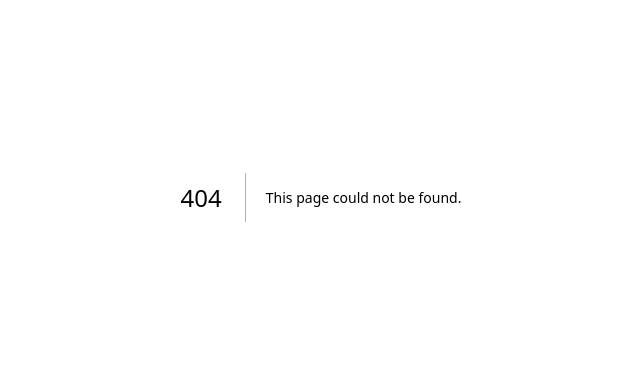
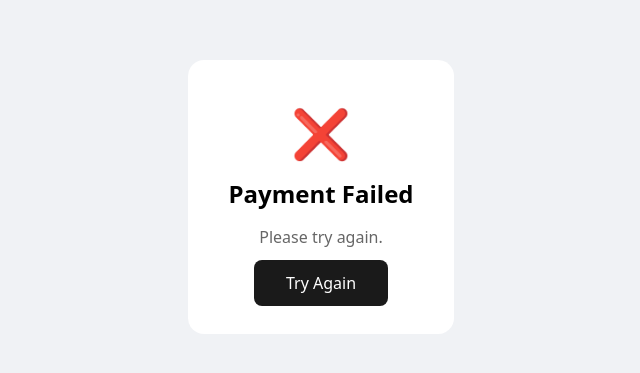
Before and after one commit to Tobias-Sage/specialtowinning, a Next.js app: page /payment/failed in a window 1280 px wide. Before the commit this address had no page. Shown: the part 203-576 px from the top of the page, without its empty margins (319-959 px from the left). Built offline with nearby package versions, Linux system fonts and the light colour scheme.

Commit message:
Create page.tsx

```diff
--- /dev/null
+++ b/app/payment/failed/page.tsx
@@ -0,0 +1,15 @@
+// app/payment/failed/page.tsx
+"use client";
+import Link from "next/link";
+export default function FailedPage() {
+  return (
+    <div style={{ minHeight: "100vh", display: "flex", justifyContent: "center", alignItems: "center", background: "#f0f2f5", fontFamily: "system-ui, sans-serif" }}>
+      <div style={{ background: "white", padding: "40px", borderRadius: "16px", textAlign: "center", maxWidth: "400px" }}>
+        <div style={{ fontSize: "48px", marginBottom: "12px" }}>❌</div>
+        <h1 style={{ fontSize: "24px", fontWeight: "700", margin: "0 0 8px 0" }}>Payment Failed</h1>
+        <p style={{ color: "#666", marginBottom: "24px" }}>Please try again.</p>
+        <Link href="/" style={{ padding: "12px 32px", background: "#1a1a1a", color: "white", borderRadius: "8px", textDecoration: "none" }}>Try Again</Link>
+      </div>
+    </div>
+  );
+}
```
